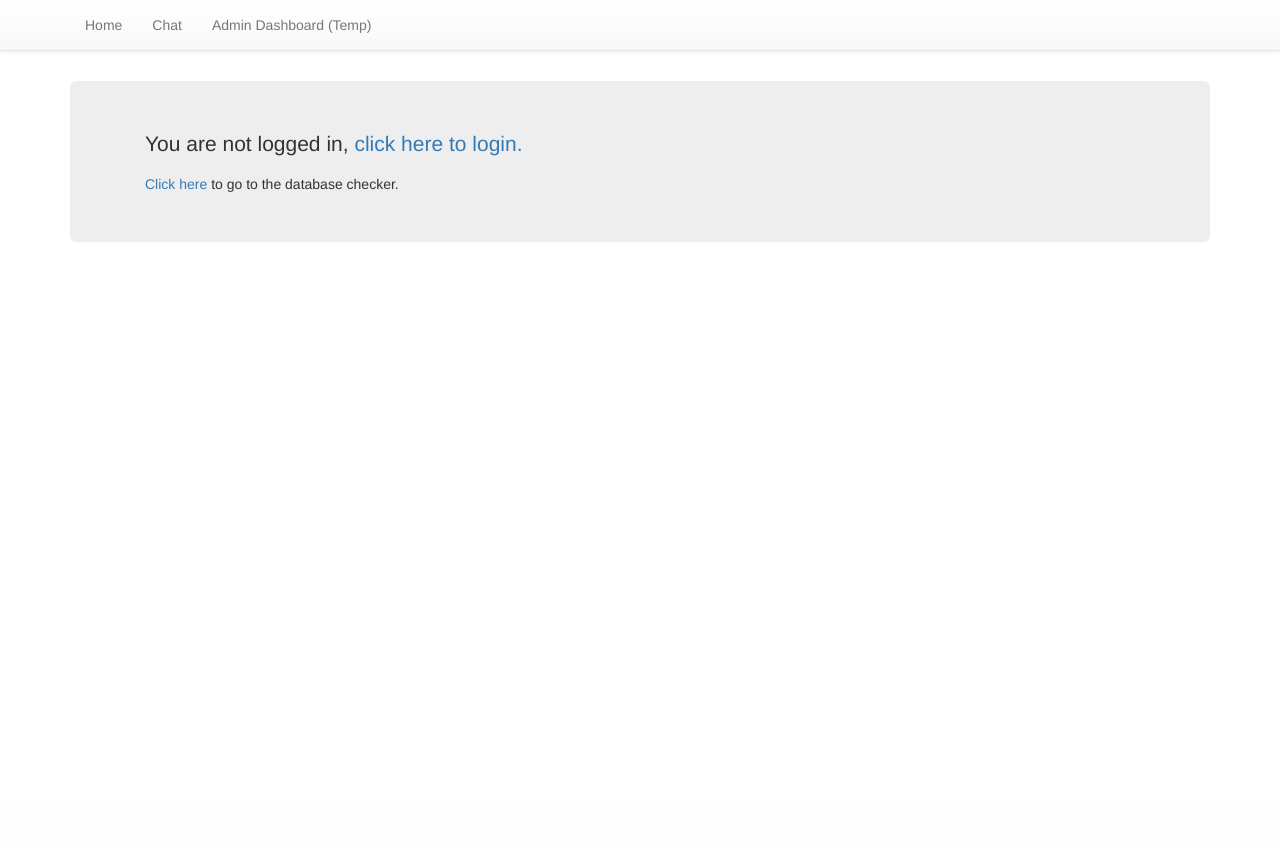
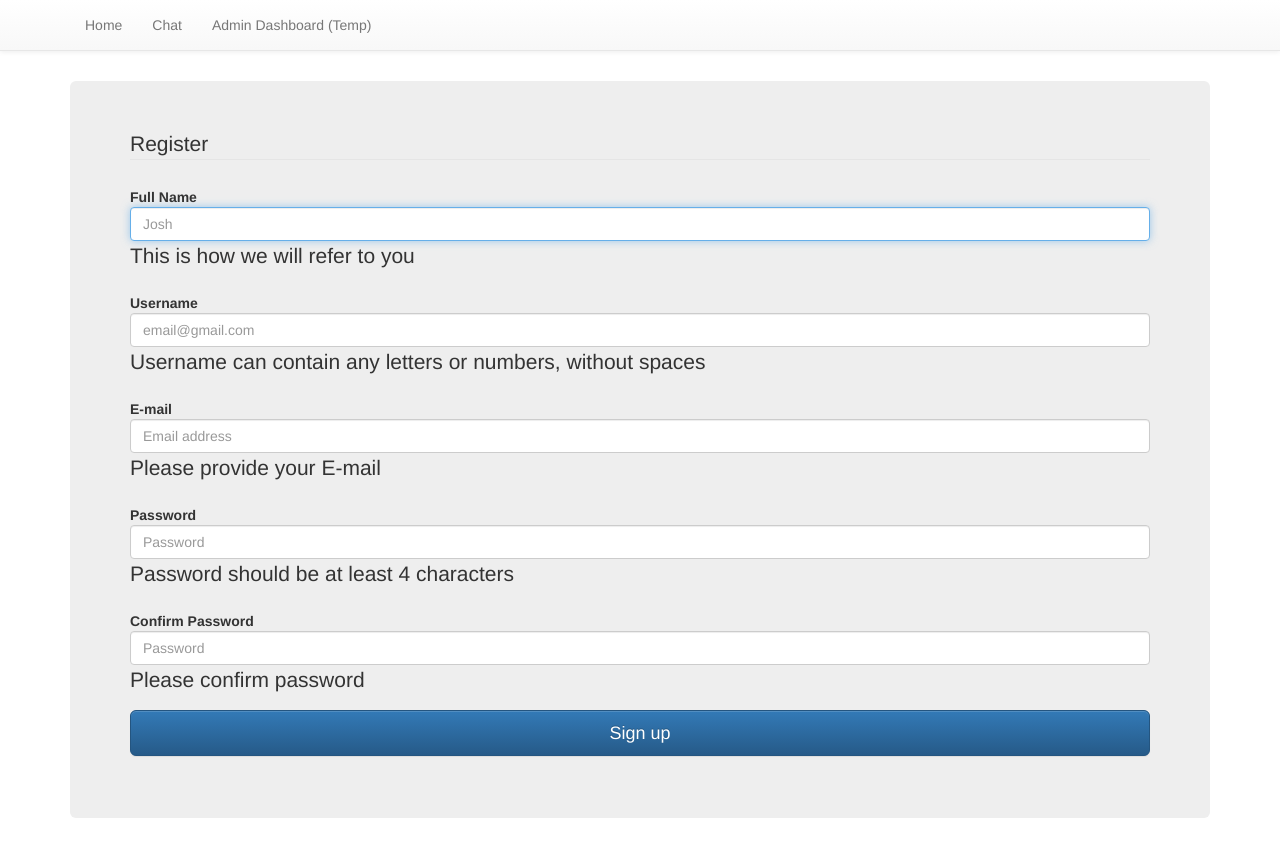
Before and after one commit to aidancrane/ChatBox, a Flask app: page /signup in a window 1280 px wide. Before the commit the page ends 242 px from the top, so only its background shows below. Run offline with Flask 2, Linux system fonts and the light colour scheme; some libraries are stand-ins or nearby versions.

Commit message:
Fixed revert and bootstrap.min.css
oops, prettyfier 'fixed' it.

```diff
--- a/main.py
+++ b/main.py
@@ -53,7 +53,7 @@ def signup():
           return render_template('index.html', type="Sign Up")
 
      else:
-          return render_template('index.html')
+          return render_template('signup.html')
 
 @app.route('/database')
 def database():
@@ -62,10 +62,10 @@ def database():
      cursor = connection.cursor()
      cursor.execute ("SELECT * FROM Users")
      data = cursor.fetchall()
-     for row in data :
-          return (str(row[0]) + str(row[1]) + str(row[2]))
+     for i in data:
+          data = i
+     return data[2]
      cursor.close ()
-     return ("GOT [" + str(connection.execute("SELECT * FROM Users")) + "]")
      connection.close()
 
       #c.execute('CREATE TABLE {tn} ({nf} {ft})'.format(tn="users", nf="aidan", ft="TEXT"))
@@ -80,7 +80,7 @@ def login():
           else:
                return redirect(url_for("boop"))
           return render_template("/login.html", error=error)
-@app.route('/Admin/', methods=['GET', 'POST'])
+@app.route('/admin/', methods=['GET', 'POST'])
 def admin_access():
      username_of_user = session['username']
      logged_in = session['LoggedIn']
--- a/templates/admin/dashboard.html
+++ b/templates/admin/dashboard.html
@@ -33,12 +33,14 @@
         </form>
     </div>
     <p></p>
+    {% if session.username %}
     <div style="float: right; width: 50%">
         <form action="/admin/dashboard" method="post">
             <p style="float: left; width: 25%"><strong>LOG OUT?</strong></p>
             <button style="float: left; width: 25%" class="btn btn-danger" type="submit" name="kill" value="Log Out" />Log out :(</button>
         </form>
     </div>
+    {% endif %}
     <!--
         close server down
         ban ips
--- a/templates/signup.html
+++ b/templates/signup.html
@@ -5,37 +5,70 @@
     {% include 'admin/header.html' %}
     <div class="container theme-showcase" role="main">
         <p></p>
+        <script>
+        function passAndEmail() {
+            var fistPassword = document.getElementById("inputPassword").value;
+            var secondPassword = document.getElementById("inputPasswordTwo").value;
+            var fistEmail = document.getElementById("inputPassword").value;
+            var secondEmail = document.getElementById("inputPasswordTwo").value;
+            if (fistPassword != secondPassword) {
+                alert("oy")
+
+            }
+        }
+        </script>
         <div class="jumbotron">
-            <div class="container">
-                <form class="form-signin" method="POST" action="/" />
-                <h2 class="form-signin-heading">Please sign up</h2>
-                <label class="sr-only" for="inputtext">Name</label>
-                <input class="u-full-width" type="text" placeholder="Your Name" id="name" name="name">
-                <label class="sr-only" for="inputusername">username address</label>
-                <input class="u-full-width" type="username" placeholder="Your username" id="username" name="username">
-                <label class="sr-only" for="inputPassword">Password</label>
-                <input class="u-full-width" type="password" placeholder="Your Password" id="password" name="password">
-                <div class="checkbox">
-                    <label>
-                        <input type="checkbox" value="remember-me"> Remember me
-                    </label>
-                </div>
-                <button class="btn btn-lg btn-primary btn-block" type="submit">Sign up</button>
-                </form>
-                <div align="center">
-                    <script>
-                    document.write('<a href="' + document.referrer + '">Go Back</a>');
-                    </script>
-                    <button onclick="myFunction()">Click me</button>
-                    <p id="demo"></p>
-                    <script>
-                    function myFunction() {
-                        document.getElementById("demo").innerHTML = "Hello World";
-                    }
-                    </script>
-                </div>
-            </div>
+            <form class="form-horizontal">
+                <fieldset>
+                    <div id="legend">
+                        <legend class="form-signin-heading">Register</legend>
+                    </div>
+                    <div class="control-group">
+                        <label class="control-label" for="realname">Full Name</label>
+                        <div class="controls">
+                            <input type="text" id="inputRealname" class="form-control" placeholder="Josh" required="" autofocus="">
+                            <p>This is how we will refer to you</p>
+                        </div>
+                    </div>
+                    <div class="control-group">
+                        <label class="control-label" for="username">Username</label>
+                        <div class="controls">
+                            <input type="text" id="inputUsername" class="form-control" placeholder="email@gmail.com" required="" autofocus="">
+                            <p>Username can contain any letters or numbers, without spaces</p>
+                        </div>
+                    </div>
+                    <div class="control-group">
+                        <label class="control-label" for="email">E-mail</label>
+                        <div class="controls">
+                            <input type="email" id="inputEmail" class="form-control" placeholder="Email address" required="" autofocus="">
+                            <p>Please provide your E-mail</p>
+                        </div>
+                    </div>
+                    <div class="control-group">
+                        <label class="control-label" for="password">Password</label>
+                        <div class="controls">
+                            <input type="password " id="inputPassword" class="form-control " placeholder="Password " required=" ">
+                            <p>Password should be at least 4 characters</p>
+                        </div>
+                    </div>
+                    <div class="control-group">
+                        <label class="control-label" for="password_confirm">Confirm Password</label>
+                        <div class="controls">
+                            <input type="password " id="inputPasswordTwo" class="form-control " placeholder="Password " required=" ">
+                            <p>Please confirm password</p>
+                        </div>
+                    </div>
+                    <div class="control-group">
+                        <!-- Button -->
+                        <div class="controls">
+                            <button class="btn btn-lg btn-primary btn-block" onclick="passAndEmail()">Sign up</button>
+                        </div>
+                    </div>
+                </fieldset>
+            </form>
         </div>
+    </div>
+    </div>
     </div>
 </body>
 
```
